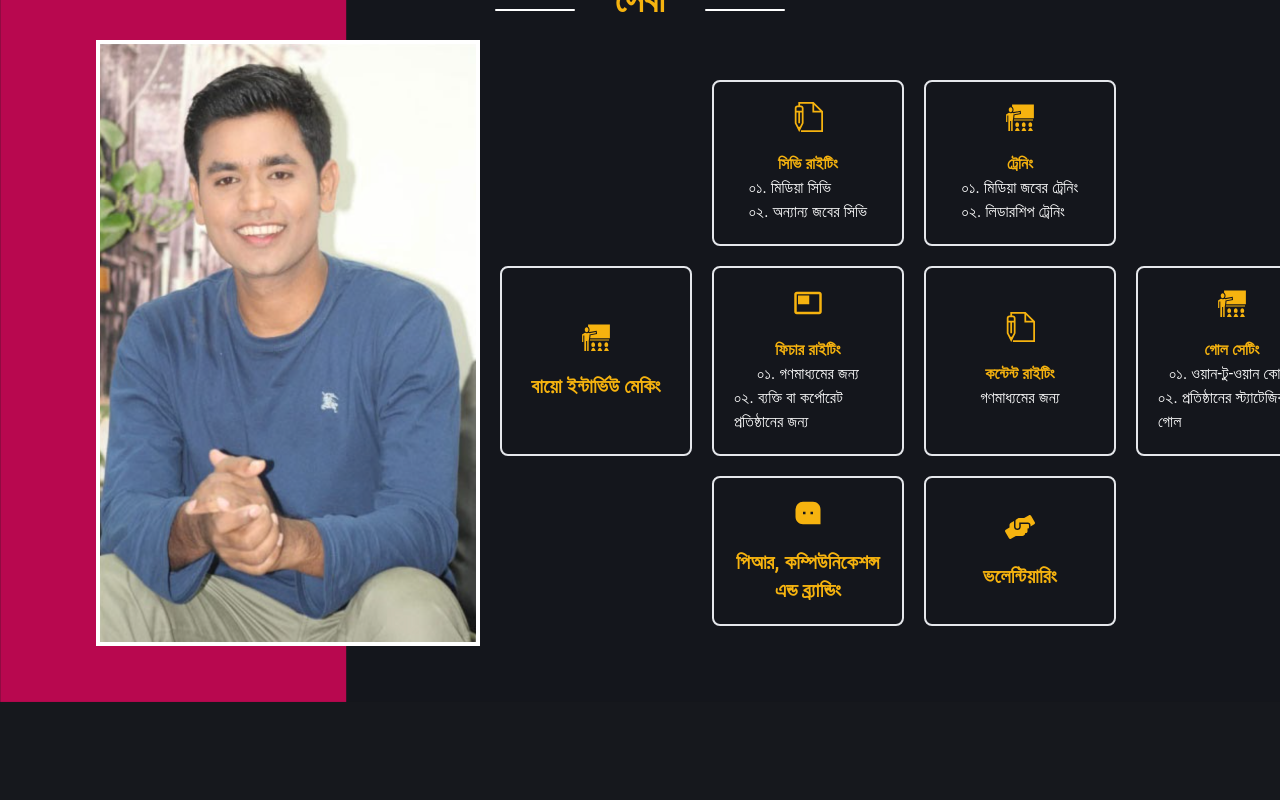
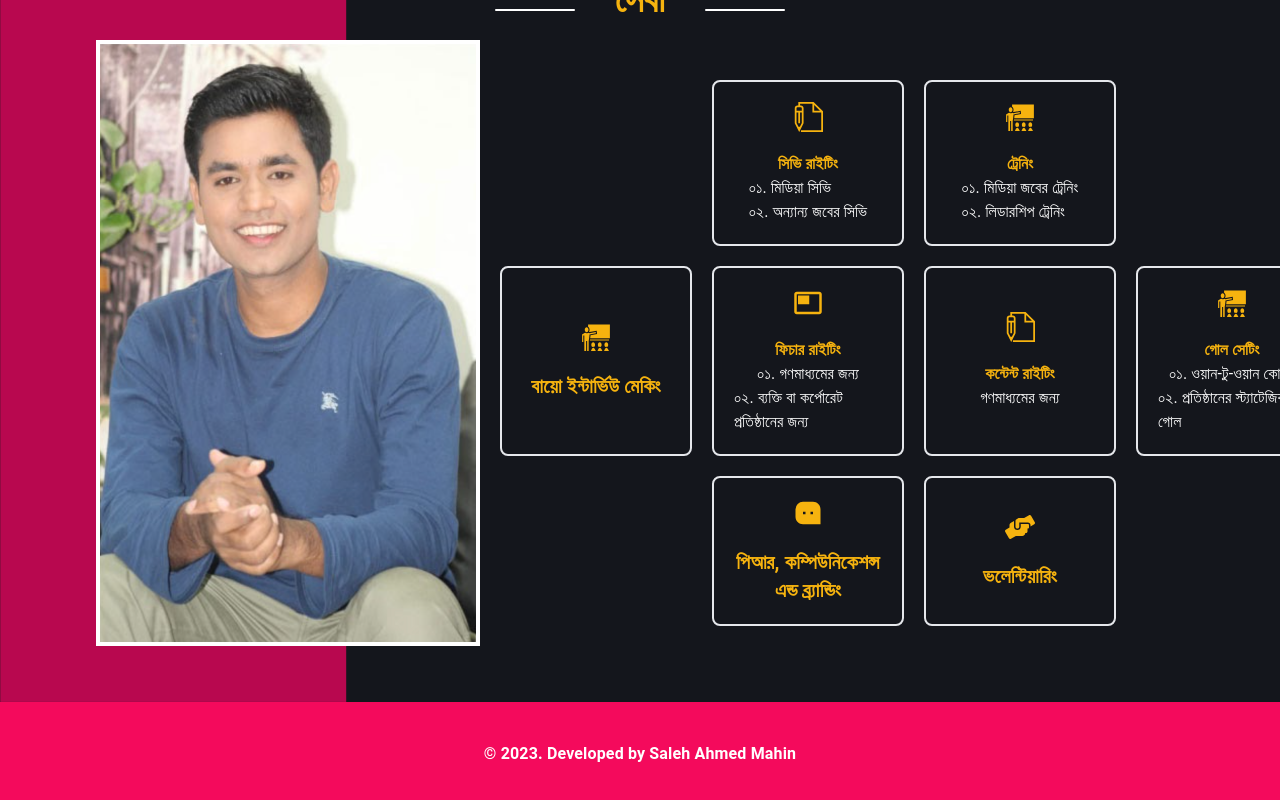
Before and after one commit to SalehAhmed19/GolamRabbi-SSOMOY_TV, a React (Vite) app: page / in a window 1280 px wide. Shown: the part 6074-6874 px from the top of the page. Before the commit the page ends 6776 px from the top, so only its background shows below. Built offline with nearby package versions, Linux system fonts and the light colour scheme.

Commit message:
footer added

```diff
--- a/src/App.jsx
+++ b/src/App.jsx
@@ -4,6 +4,7 @@ import "./App.css";
 import "./global.css";
 import Navbar from "./Components/Shared/Navbar";
 import Home from "./Pages/Home";
+import Footer from "./Components/Shared/Footer";
 
 function App() {
   const theme = createTheme({
@@ -28,6 +29,7 @@ function App() {
           <Route path="/" element={<Home />} />
         </Routes>
       </div>
+      <Footer />
     </ThemeProvider>
   );
 }
--- /dev/null
+++ b/src/Components/Shared/Footer.jsx
@@ -0,0 +1,13 @@
+import React from "react";
+
+function Footer() {
+  return (
+    <div className="bg-secondary p-10">
+      <p className="text-[#fff] text-center font-bold">
+        &copy; 2023. Developed by Saleh Ahmed Mahin
+      </p>
+    </div>
+  );
+}
+
+export default Footer;
```
